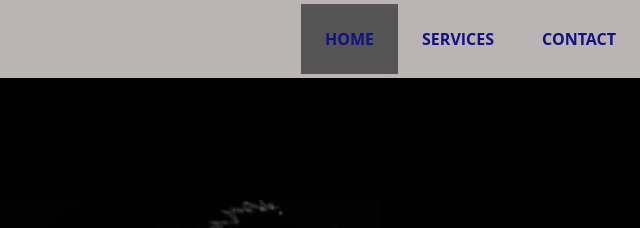
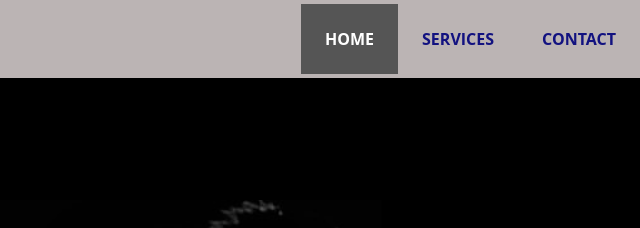
Before and after one commit to llagabr/website, a plain HTML site: page index.html in a window 1280 px wide. In both pictures the pointer is over the link "HOME". Shown: the top 228 px of the page, 640-1280 px from the left. Drawn offline with Linux system fonts and the light colour scheme.

Commit message:
Update styles.css

```diff
--- a/styles.css
+++ b/styles.css
@@ -66,8 +66,9 @@ body {
     padding: 1.5rem;
 }
 
-.navbar-links li:hover {
+.navbar-links li a:hover {
     background-color: #555;
+    color: white
 }
 
 .toggle-button {
```
